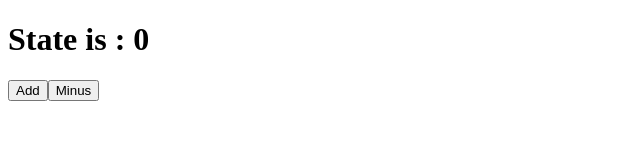
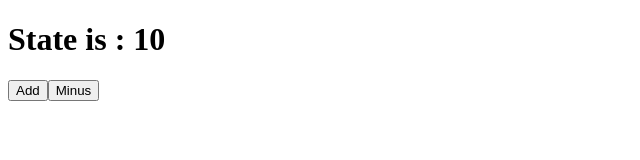
Before and after one commit to prodix01/movie_app, a React (Create React App) app: page / in a window 1280 px wide. Shown: the top 160 px of the page, without its empty margins (0-640 px from the left). Built offline with nearby package versions, Linux system fonts and the light colour scheme.

Commit message:
client Setup

```diff
--- a/src/App.js
+++ b/src/App.js
@@ -28,8 +28,23 @@ class App extends Component {
     };
 
     // 라이프사이클
+
+    componentDidMount() {
+        this.setState({count : 10});
+    }
+
+    componentWillUnmount() {
+        console.log("componentWillUnmount");
+    }
+
+    componentDidUpdate() {
+        console.log("componentDidUpdate");
+    }
+
+
     render() {
         const {count} = this.state;
+        console.log("render");
         return (
             <div>
                 <h1>State is : {count}</h1>
```
